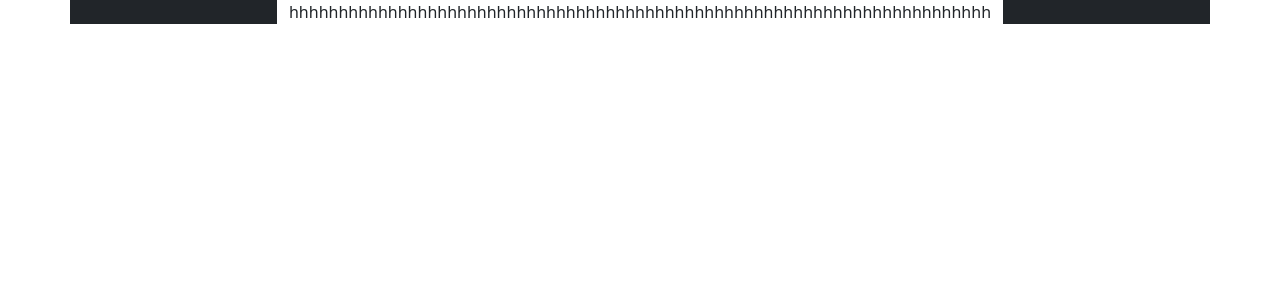
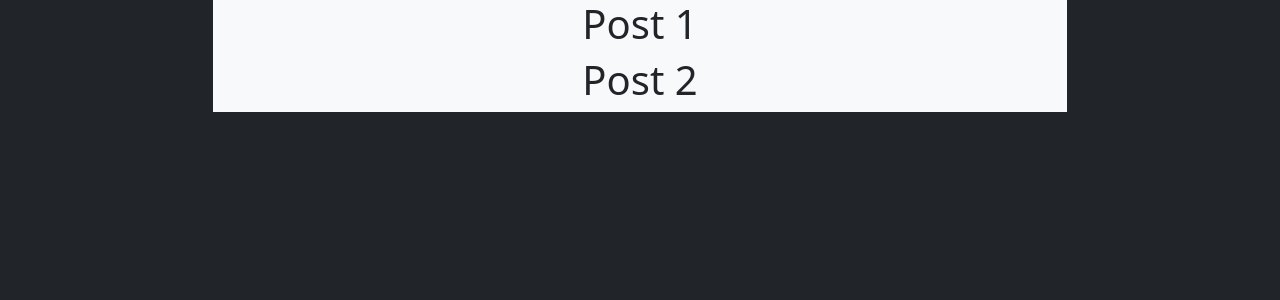
Before and after one commit to WilliamMorgan73/ProgBlack2, a Next.js app: page / in a window 1280 px wide. Shown: the top 300 px of the page. Built offline with nearby package versions, Linux system fonts and the light colour scheme.

Commit message:
Template sorted, need to add backend and containers for posts

```diff
--- a/src/app/page.js
+++ b/src/app/page.js
@@ -1,14 +1,21 @@
-import bootstrap from 'bootstrap/dist/css/bootstrap.min.css';
 import React from 'react';
 import { Container, Row, Col } from 'react-bootstrap';
+import 'bootstrap/dist/css/bootstrap.min.css';
 
 function MainColumn() {
   return (
-    <Container>
+    <Container fluid className='bg-dark' style={{ minHeight: '100vh' }}>
       <Row>
-        <Col  className="bg-dark"></Col>
-        <Col >hhhhhhhhhhhhhhhhhhhhhhhhhhhhhhhhhhhhhhhhhhhhhhhhhhhhhhhhhhhhhhhhhhhhhhh</Col>
-        <Col  className="bg-dark"></Col>
+        <Col xs={2}></Col>
+        <Col xs={8} className="bg-light text-center">
+          <Row>
+            <h1>Post 1</h1>
+          </Row>
+          <Row>
+            <h1>Post 2</h1>
+          </Row>
+        </Col>
+        <Col xs={2}></Col>
       </Row>
     </Container>
   );
```
